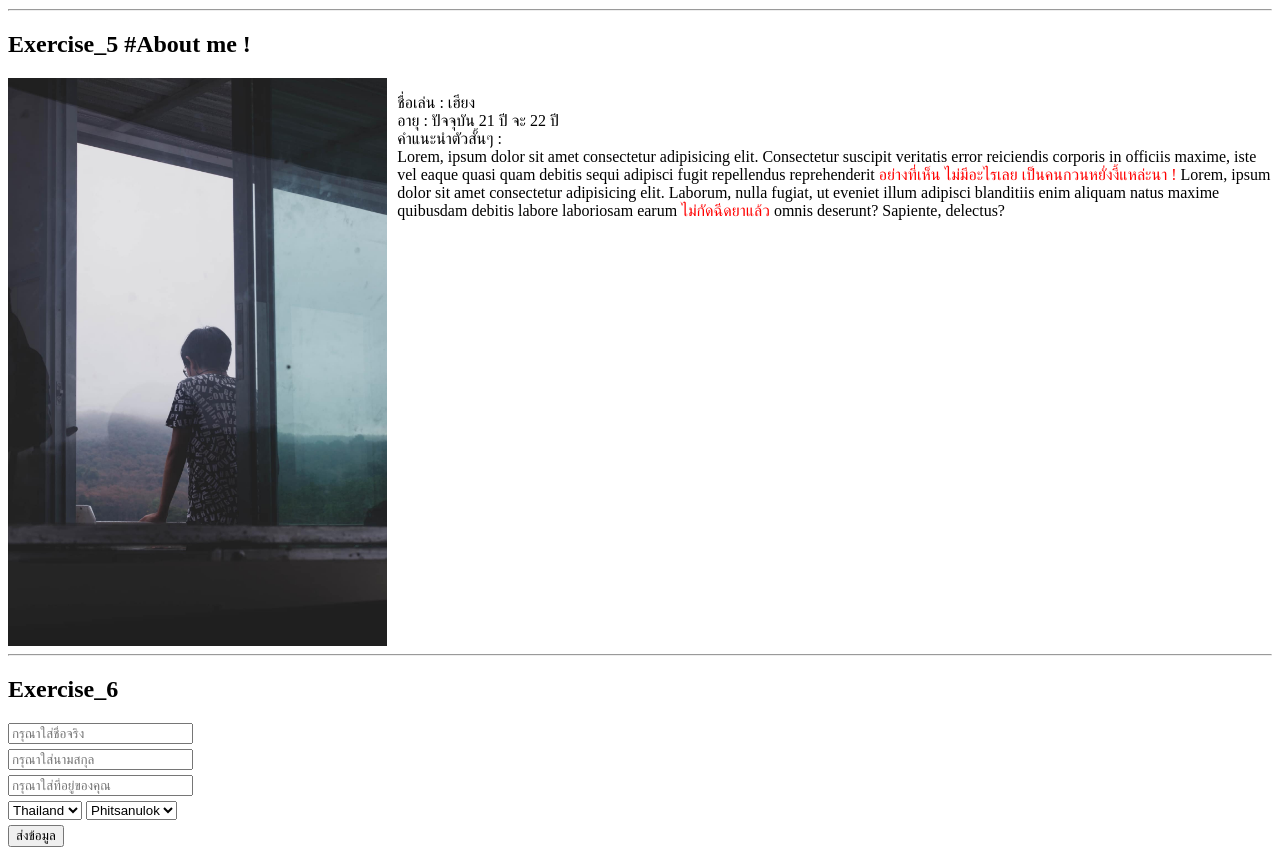
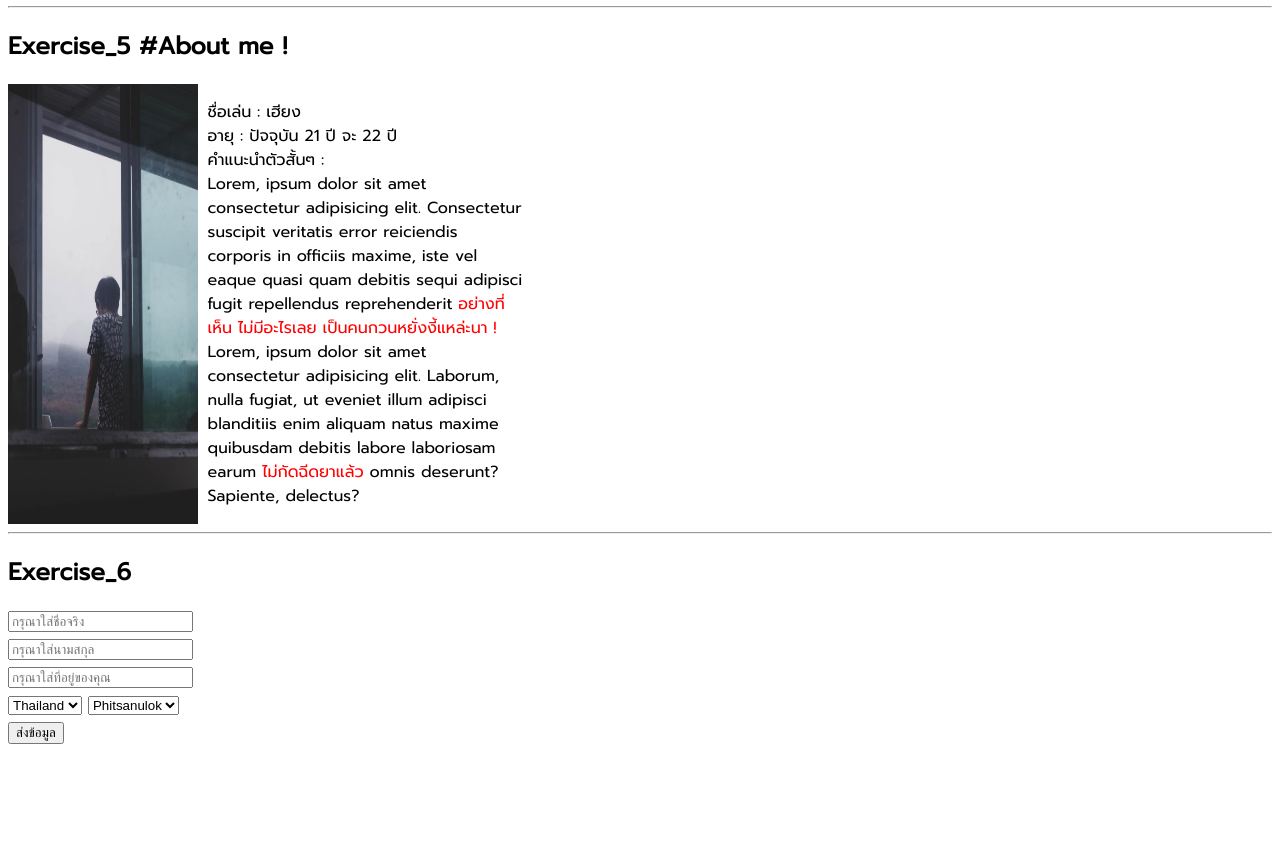
Before and after one commit to Shacript/shacript.github.io, a plain HTML site: page profile/index.html in a window 1280 px wide. Shown: the part 1510-2365 px from the top of the page. After the commit the page ends 2262 px from the top, so only its background shows below. Drawn offline with Linux system fonts and the light colour scheme.

Commit message:
update font and fix some width image

```diff
--- a/profile/index.html
+++ b/profile/index.html
@@ -6,6 +6,12 @@
     <meta name="viewport" content="width=device-width, initial-scale=1.0" />
     <title>Generation Exercises</title>
     <style>
+      @import url('https://fonts.googleapis.com/css2?family=Kanit&family=Prompt&display=swap');
+
+      body{
+        font-family: 'Prompt', sans-serif;
+      }
+
       input,
       select {
         margin-bottom: 5px;
@@ -51,7 +57,7 @@
       </ul>
       <img
         src="https://upload.wikimedia.org/wikipedia/commons/6/6d/Phitsanulok_skyline.JPG"
-        width="30%"
+        width="15%"
       />
       <br />
       <a href="https://en.wikipedia.org/wiki/Phitsanulok"
@@ -73,8 +79,8 @@
     <div id="Exercise_5">
       <h2>Exercise_5 #About me !</h2>
       <div style="display: flex">
-        <img src="images/me.jpg" width="30%" style="margin-right: 10px" />
-        <div>
+        <img src="images/me.jpg" width="15%" style="margin-right: 10px" />
+        <div style="width: 25%">
           <p>
             ชื่อเล่น : เฮียง<br />
             อายุ : ปัจจุบัน 21 ปี จะ 22 ปี<br />
```
